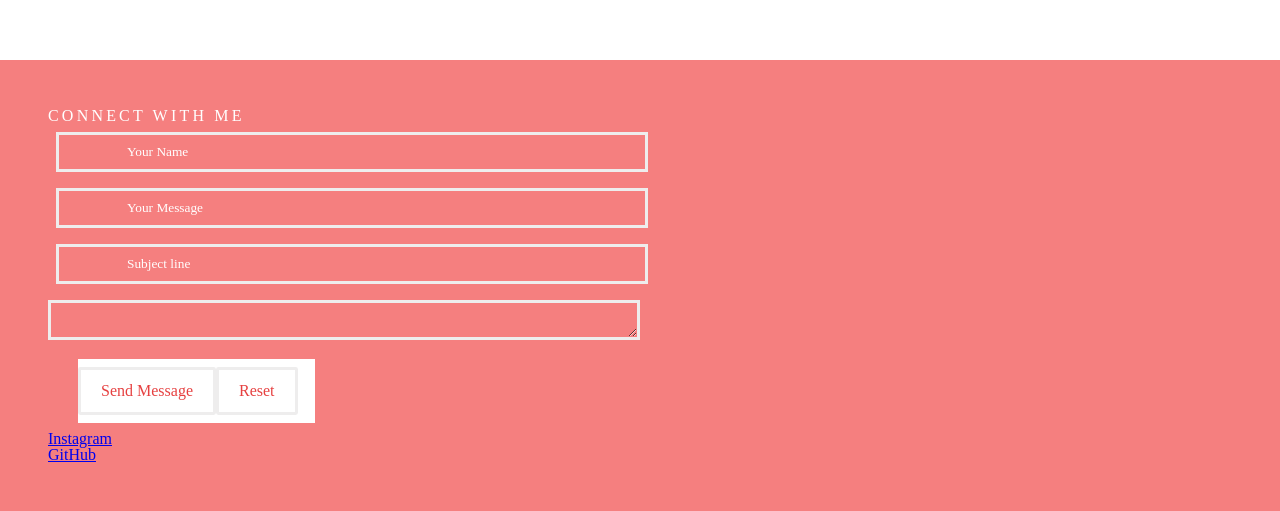
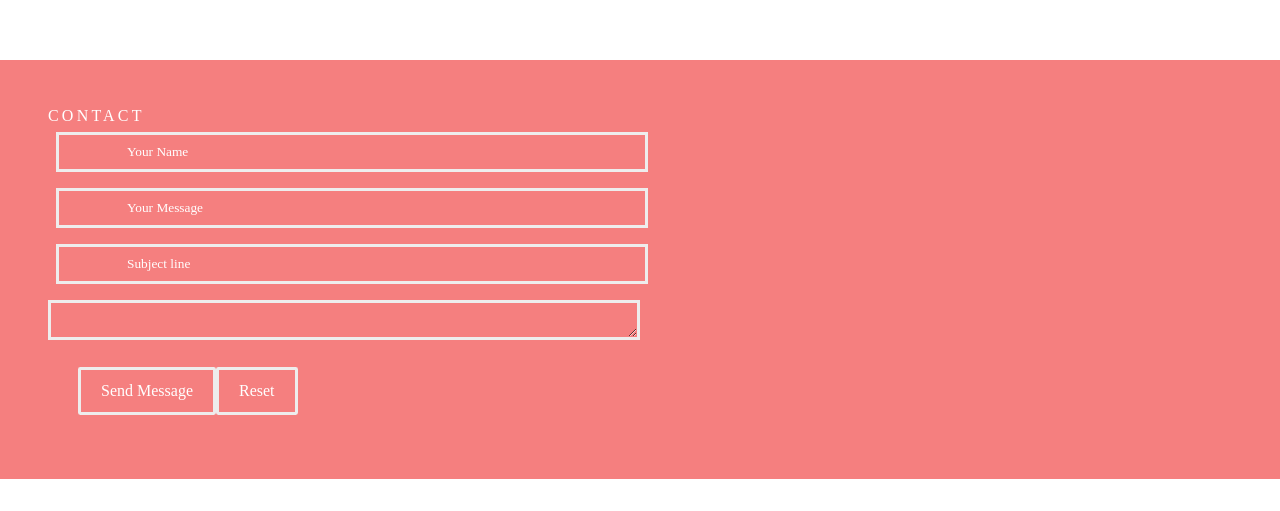
Before and after one commit to LVictoria159753/MCIT_Portfolio, a plain HTML site: page index.html in a window 1280 px wide. Shown: the part 1940-2451 px from the top of the page. After the commit the page ends 2419 px from the top, so only its background shows below. Drawn offline with Linux system fonts and the light colour scheme.

Commit message:
fixed the button colors on the contact form

```diff
--- a/index.html
+++ b/index.html
@@ -41,7 +41,7 @@
         </section>
         <section class="three">
             <h3>Etch-A-Sketch</h3>
-            <p>A project where you can draw and adjust the cavas size of the Etch-A Sketch </p>
+            <p>A project where you can draw and adjust the canvas size of the Etch-A Sketch. Be sure to double click on the erase button to erase! </p>
                 <ul>
                     <li><a href="Project_Files/Etch-A-Sketch/index.html"  class="button">Learn More</a></li>
                     <li><a href="https://github.com/LVictoria159753/Etch-A-Sketch"  class="button">Github</a></li>
@@ -68,7 +68,7 @@
      <article id="contact">
       <div id="contact-wrapper">
         <form name="contact" method="POST" data-netlify="true">
-            <h2 class="main-contact">Connect With Me</h2>
+            <h2 class="main-contact">Contact</h2>
             <div class="fields">
                 <div class="nameField">
                     <label for="name"></label>
@@ -92,10 +92,7 @@
                 <li><input type="reset" value="Reset" class="submitprimary"/></li>
             </ul>
         </form>
-        <ul class="icons">
-            <li><a href="https://www.instagram.com/artworkbyvictoria/?hl=en" class="icon brands fa-instagram"><span class="label">Instagram</span></a></li>
-            <li><a href="https://github.com/LVictoria159753" class="icon brands fa-github"><span class="label">GitHub</span></a></li>
-        </ul>
+
     </div>
     </article>
 </div>
--- a/main.css
+++ b/main.css
@@ -109,7 +109,7 @@ h2{
 
 .three{
     width:33%;
-    padding:1rem;
+    padding:15px;
 }
 
  section h3 {
@@ -246,13 +246,17 @@ input#name, input#email, input#subject{
   width:20%;
   margin: 8px 0;
   margin-left: 30px;
+  background-color:rgb(245, 127, 127);
 
   }
   .divider{
     width:5px;
 
   }
-
+.submitprimary{
+    background-color:rgb(245, 127, 127);
+    color:white;
+}
 
 /***********************
 NAME
```
